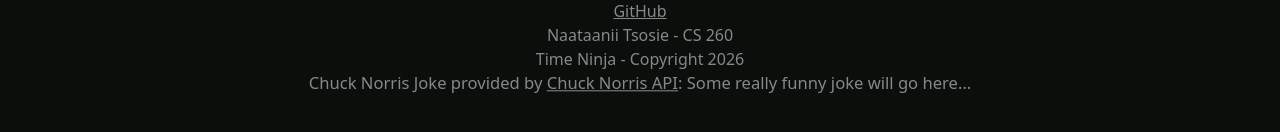
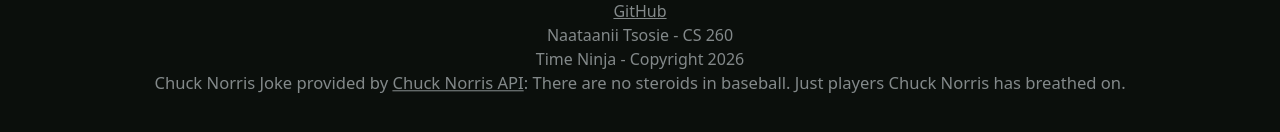
Before and after one commit to naataaniitsosie/startup, a React (Vite) app: page / in a window 1280 px wide. Shown: the part 526-658 px from the top of the page. Built offline with nearby package versions, Linux system fonts and the light colour scheme.

Commit message:
useEffect to set chuck norris joke

```diff
--- a/src/app.jsx
+++ b/src/app.jsx
@@ -1,4 +1,4 @@
-import React from 'react';
+import React, { useEffect } from 'react';
 import { BrowserRouter, NavLink, Route, Routes } from 'react-router-dom';
 import './app.css';
 
@@ -16,6 +16,14 @@ const MOCK_CHUCK_NORRIS_JOKES = [
 
 export default function App() {
   const [chuckNorrisJoke, setChuckNorrisJoke] = React.useState("Loading chuck norris joke...");
+
+  useEffect(() => {
+    // MOCKED BACKEND CALL TO GET A CHUCK NORRIS JOKE
+    const i = Math.random() * MOCK_CHUCK_NORRIS_JOKES.length;
+    const index = Math.floor(i);
+    setChuckNorrisJoke(MOCK_CHUCK_NORRIS_JOKES[index].value);
+  }, []);
+
 
   return (
     <BrowserRouter>
@@ -41,7 +49,7 @@ export default function App() {
             <div><a className="underline" href="https://github.com/naataaniitsosie/startup">GitHub</a></div>
             <div>Naataanii Tsosie - CS 260</div>
             <div>Time Ninja - <span>Copyright 2026</span></div>
-            <div id="footer-chuck-norris">Chuck Norris Joke provided by <a className="underline" href="https://api.chucknorris.io/">Chuck Norris API</a>: Some really funny joke will go here...</div>
+            <div id="footer-chuck-norris">Chuck Norris Joke provided by <a className="underline" href="https://api.chucknorris.io/">Chuck Norris API</a>: {chuckNorrisJoke}</div>
         </footer>
     </BrowserRouter>
   )
```
